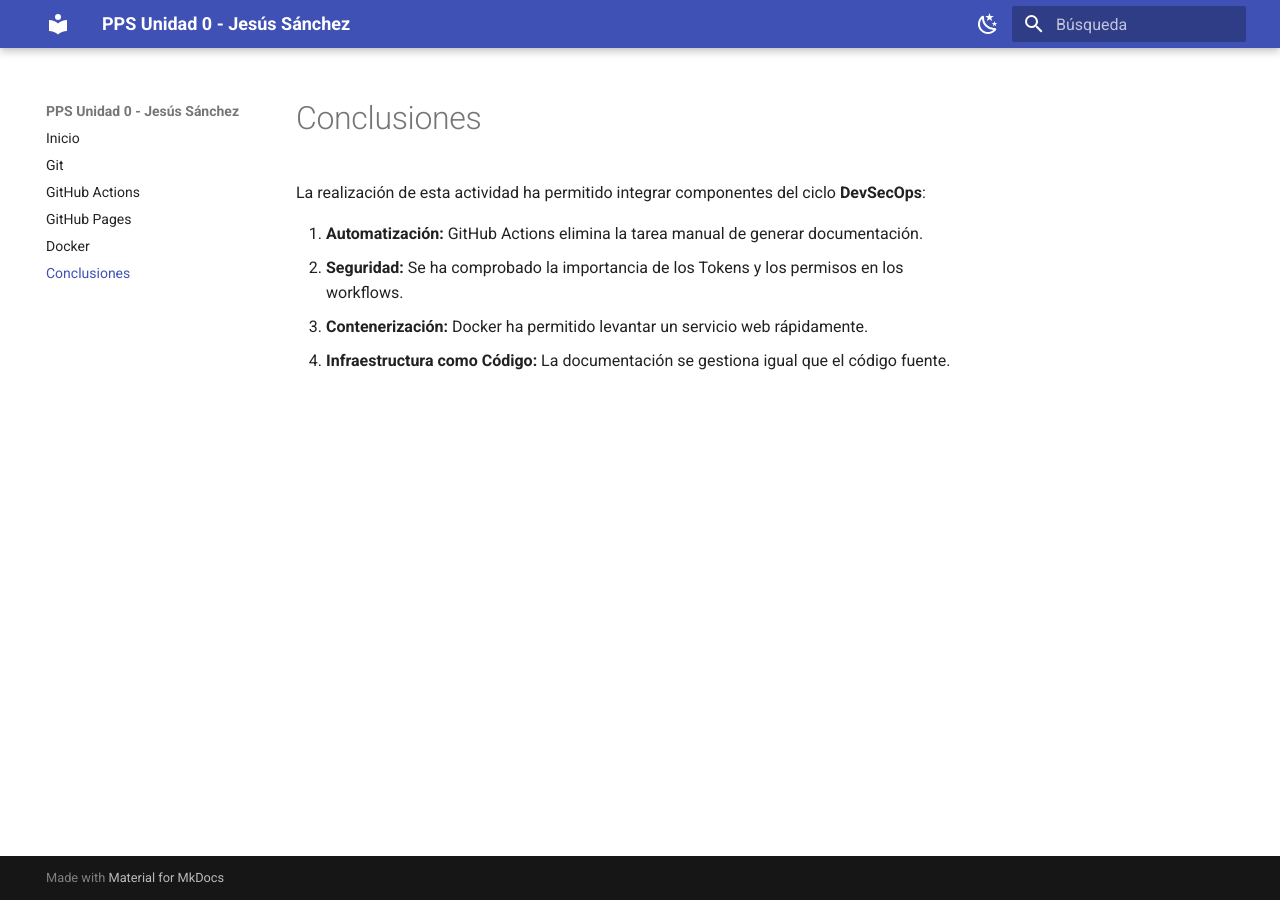
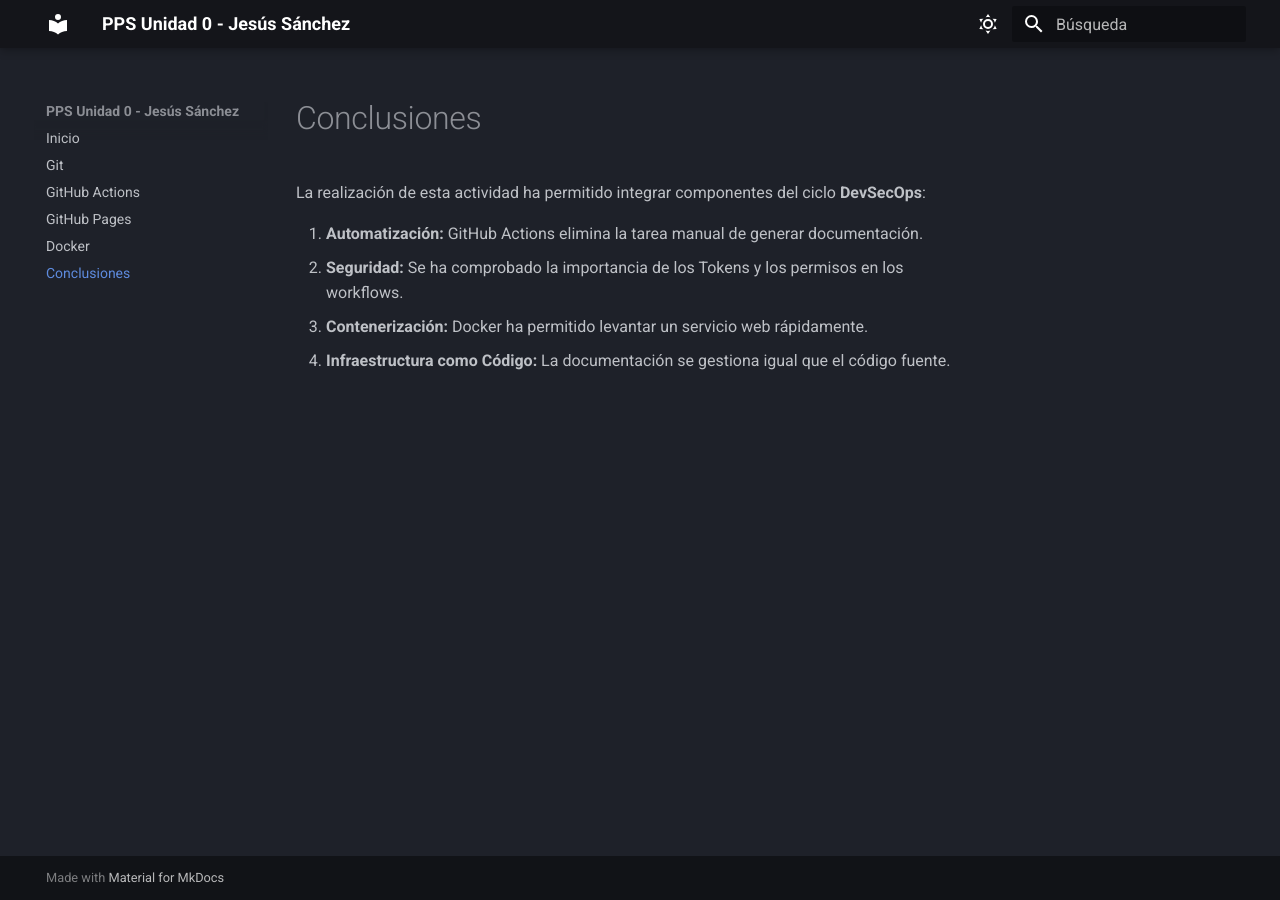
Before and after one commit to Marruch0/PPS-Unidad0-Tarea-Jesus_Sanchez, an MkDocs documentation site: the page built from docs/conclusiones.md, in a window 1280 px wide. Built offline with MkDocs 1.6.1 and Material for MkDocs 9.7.7, drawn with Linux system fonts in a browser that asks for light colours.

Commit message:
Cambio diseño header

```diff
--- a/mkdocs.yml
+++ b/mkdocs.yml
@@ -13,6 +13,13 @@ theme:
   name: material
   language: es
   palette:
+  # Modo Oscuro
+    - scheme: slate
+      primary: black
+      accent: lime
+      toggle:
+        icon: material/weather-sunny
+        name: Cambiar a modo claro
     # Modo Claro (Por defecto)
     - scheme: default
       primary: indigo  # Color de la barra superior (header)
@@ -21,13 +28,6 @@ theme:
         icon: material/weather-night
         name: Cambiar a modo oscuro
 
-    # Modo Oscuro
-    - scheme: slate
-      primary: black
-      accent: lime
-      toggle:
-        icon: material/weather-sunny
-        name: Cambiar a modo claro
   features:
     - navigation.top  # Botón para volver arriba
     - navigation.expand  # Hace que el menú de la izquierda salga abierto
```
